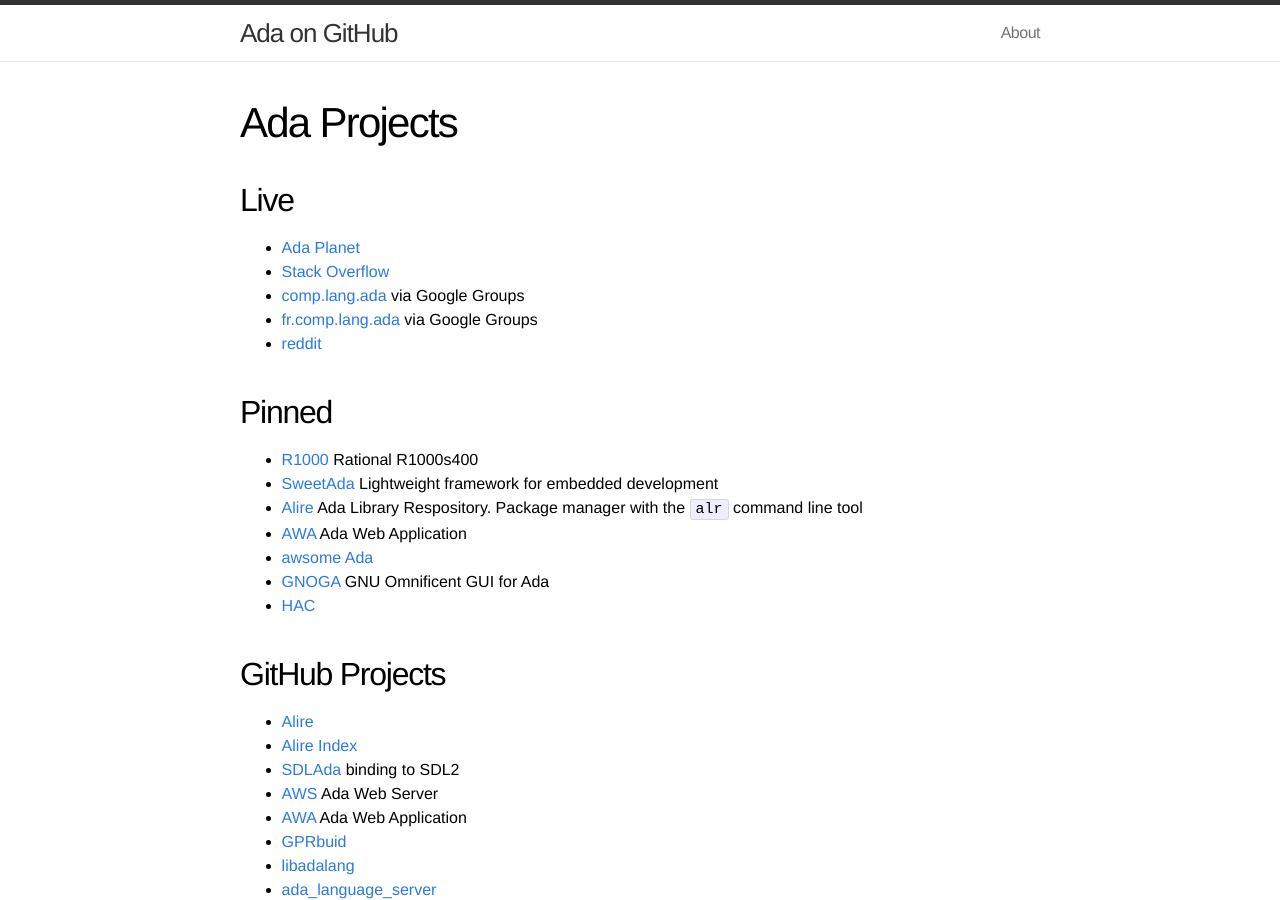
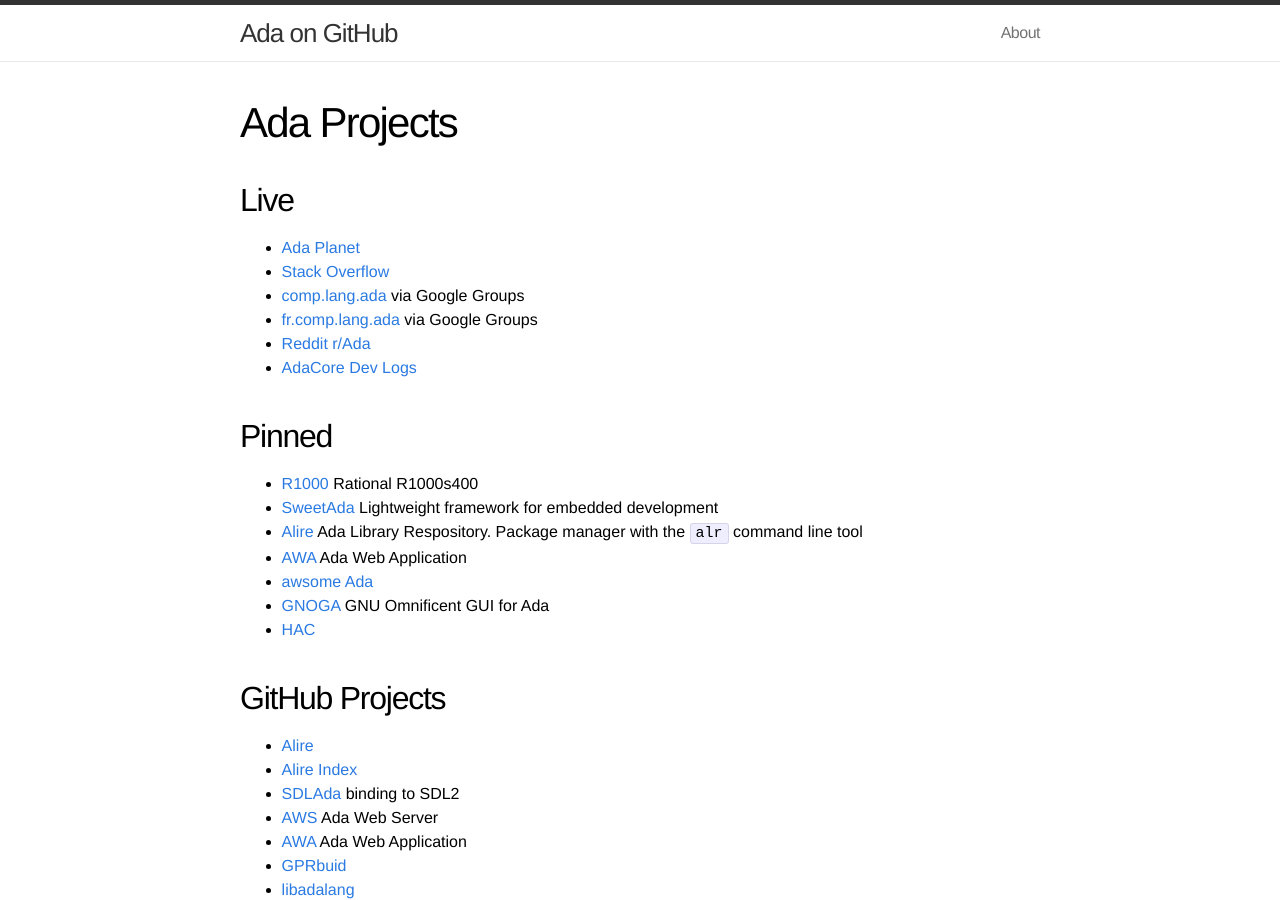
Before and after one commit to quornings/quornings.github.io, a Jekyll site: the page built from ada.md, in a window 1280 px wide and 900 px high. Built offline with Jekyll 4.4.1, drawn with Linux system fonts in a browser that asks for light colours.

Commit message:
Add AdaCore Dev Logs to Live and AdaCore sections.

```diff
--- a/ada.md
+++ b/ada.md
@@ -9,8 +9,8 @@ title: Ada Projects
 - [Stack Overflow](https://stackoverflow.com/questions/tagged/ada)
 - [comp.lang.ada](https://groups.google.com/forum/#!forum/comp.lang.ada) via Google Groups
 - [fr.comp.lang.ada](https://groups.google.com/forum/#!forum/fr.comp.lang.ada) via Google Groups
-- [reddit](https://www.reddit.com/r/ada/)
-
+- [Reddit r/Ada](https://www.reddit.com/r/ada/)
+- [AdaCore Dev Logs](https://www.adacore.com/devlog)
 
 ## Pinned
 
```
Also changed, not shown: other.md (+1 -0 lines).
